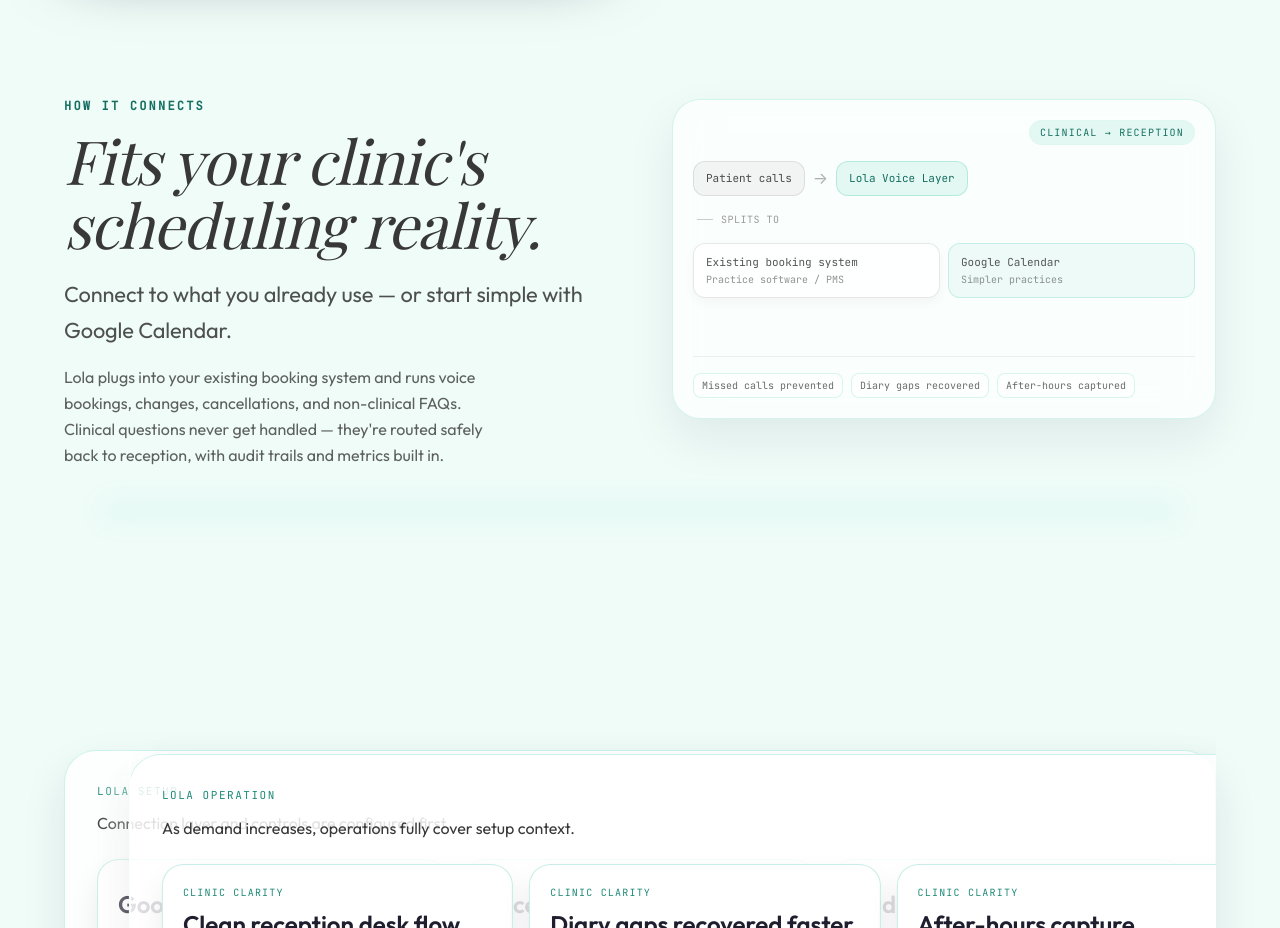
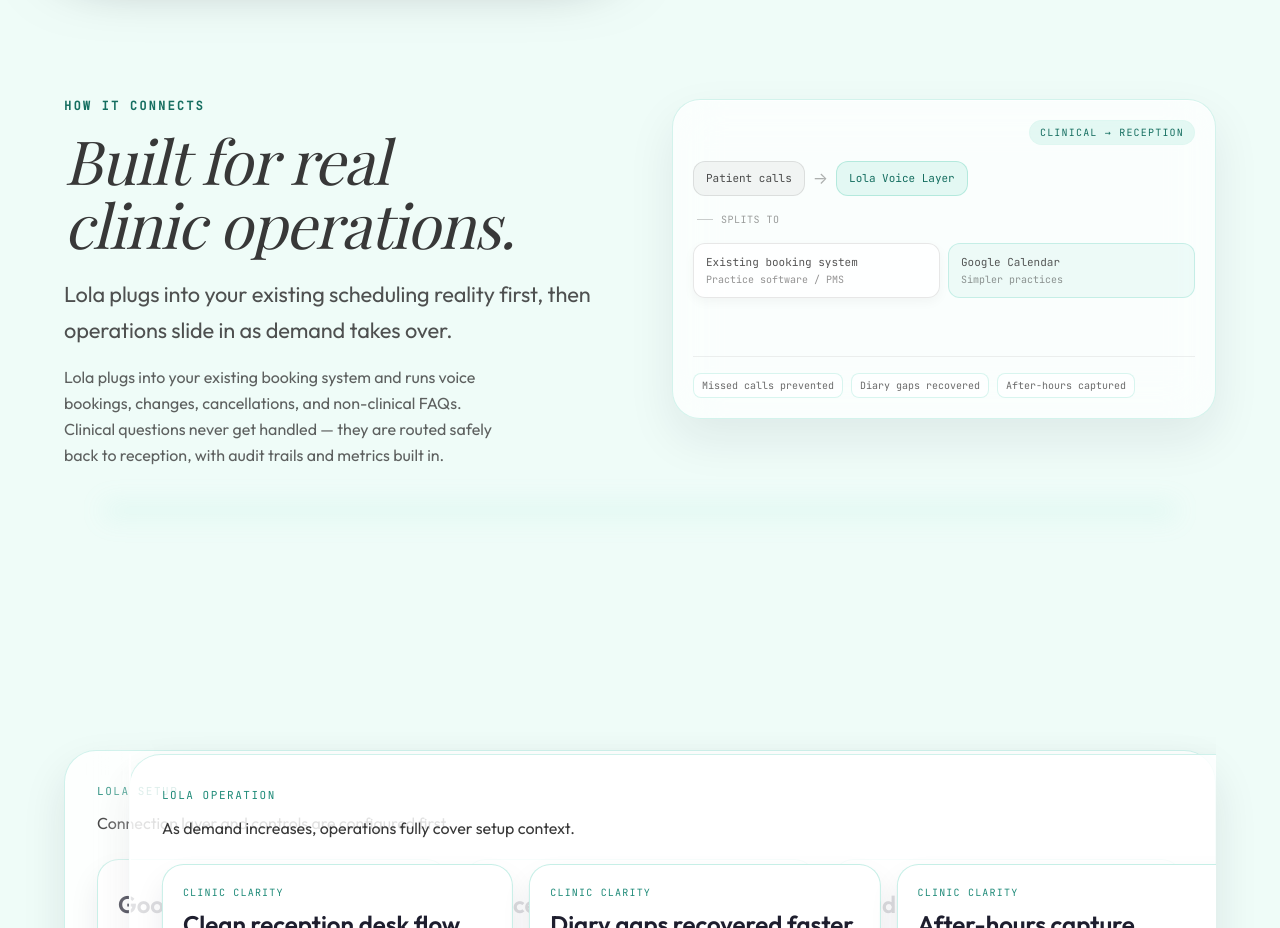
Before and after one commit to iainmacr77/r3worked-website, a Next.js app: page /medical in a window 1280 px wide. Shown: the part 4340-5268 px from the top of the page. Built offline with nearby package versions, Linux system fonts and the light colour scheme.

Commit message:
fixed an error before trying out gpt 5.4

```diff
--- a/src/components/medical/RightSlideOverlayPair.tsx
+++ b/src/components/medical/RightSlideOverlayPair.tsx
@@ -140,15 +140,15 @@
             <SectionHeading
               eyebrow="HOW IT CONNECTS"
               eyebrowClassName="text-[#156e60] tracking-[0.2em]"
-              title="Fits your clinic's scheduling reality."
+              title={heading}
               titleClassName="type-h2-serif text-charcoal max-w-[14ch]"
-              subtitle="Connect to what you already use — or start simple with Google Calendar."
+              subtitle={subheading}
               subtitleClassName="text-charcoal/88 max-w-[42ch] text-base md:text-lg leading-relaxed mt-2"
               className="flex flex-col"
             />
             <p className="mt-4 max-w-[42ch] font-outfit text-sm leading-relaxed text-charcoal/80 md:text-base">
               Lola plugs into your existing booking system and runs voice bookings, changes, cancellations, and non-clinical FAQs.
-              Clinical questions never get handled — they're routed safely back to reception, with audit trails and metrics built in.
+              Clinical questions never get handled — they are routed safely back to reception, with audit trails and metrics built in.
             </p>
           </div>
           <div className="min-w-0 lg:pl-2">
```
